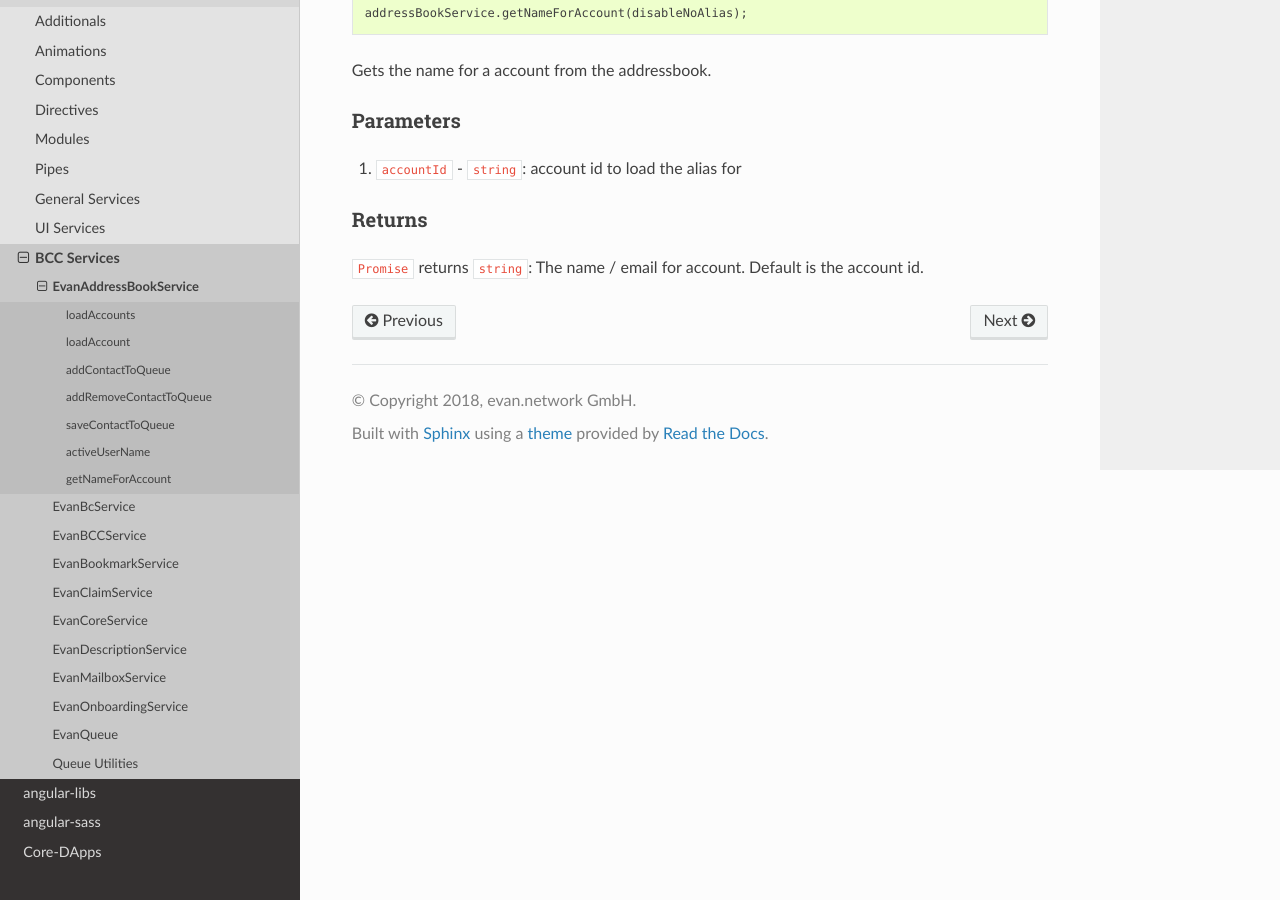
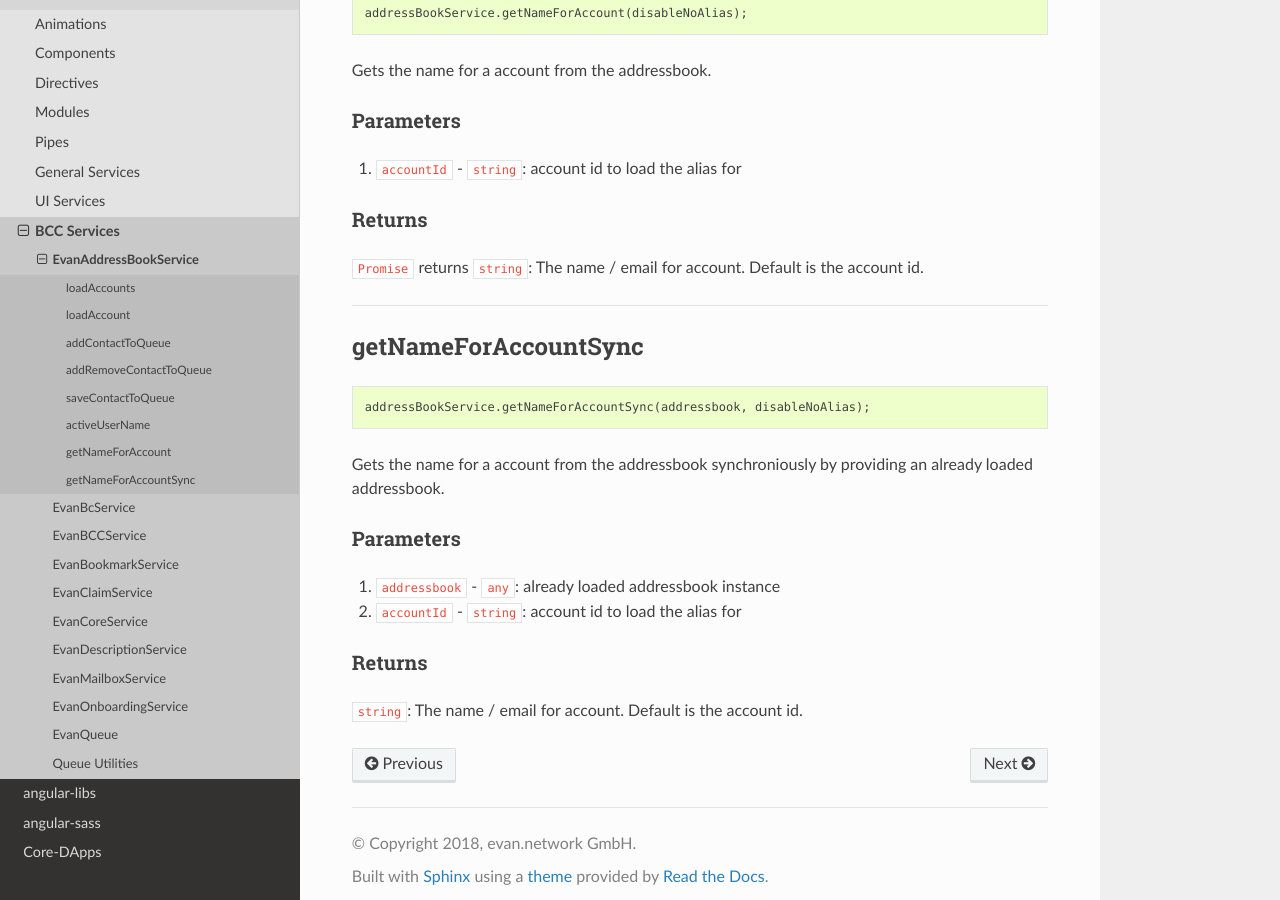
Before and after one commit to evannetwork/ui-docs, a Sphinx documentation site: the page built from docs/angular-core/services/bcc/address-book.rst, in a window 1280 px wide and 900 px high, scrolled down 3747 px. Built offline with Sphinx 7.4.7 and the Read the Docs theme 2.0.0, drawn with Linux system fonts in a browser that asks for light colours.

Commit message:
add docs for

```diff
--- a/docs/angular-core/services/bcc/address-book.rst
+++ b/docs/angular-core/services/bcc/address-book.rst
@@ -251,3 +251,27 @@ Returns
 -------
 
 ``Promise`` returns ``string``: The name / email for account. Default is the account id.
+
+--------------------------------------------------------------------------------
+
+getNameForAccountSync
+================================================================================
+
+.. code-block:: typescript
+
+  addressBookService.getNameForAccountSync(addressbook, disableNoAlias);
+
+Gets the name for a account from the addressbook synchroniously by providing an already loaded addressbook.
+
+----------
+Parameters
+----------
+
+#. ``addressbook`` - ``any``: already loaded addressbook instance
+#. ``accountId`` - ``string``: account id to load the alias for
+
+-------
+Returns
+-------
+
+``string``: The name / email for account. Default is the account id.
```
Also changed, not shown: versions.md (+2 -0 lines).
